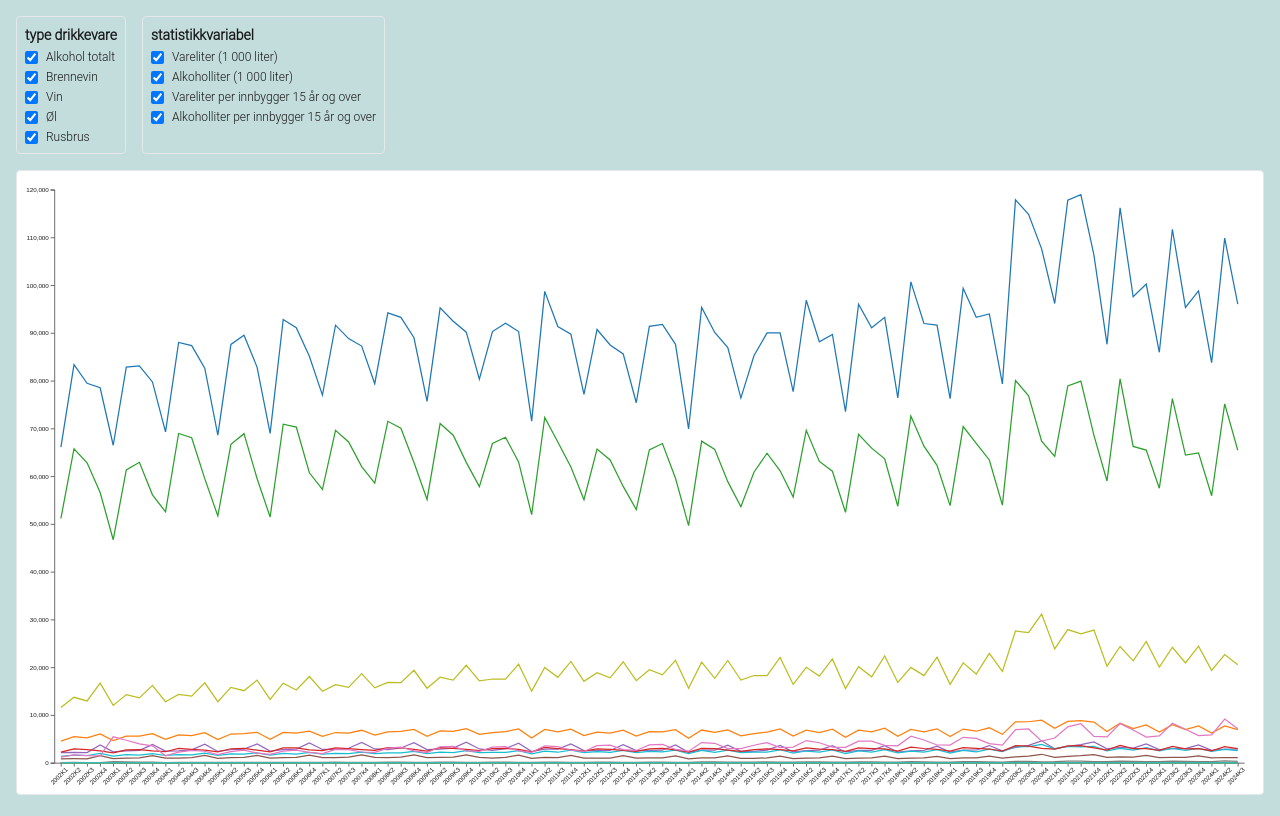
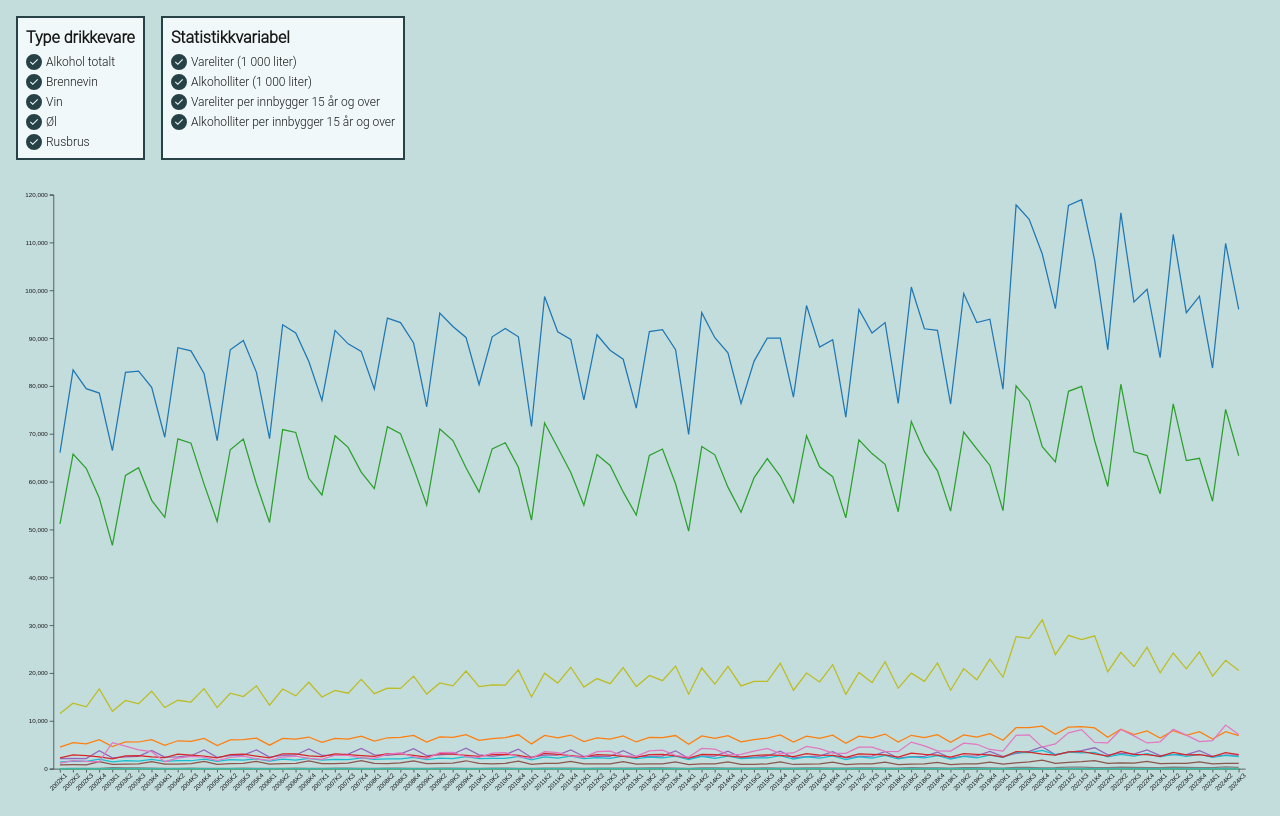
Before and after one commit to Eliastrana/chatssb, a Next.js app: page /graphsite in a window 1280 px wide. Built offline with nearby package versions, Linux system fonts and the light colour scheme.

Commit message:
fix(frontend): Styling of graph message
Using correct styling as SSBs visual specs.

```diff
--- a/app/components/Graphing/PxWebLineChart.tsx
+++ b/app/components/Graphing/PxWebLineChart.tsx
@@ -224,20 +224,33 @@ export const PxWebLineChart: React.FC<LineChartProps> = ({
     return (
         <div className="flex flex-col space-y-4">
             {/* Dimension filters */}
+
             <div className="flex flex-wrap gap-4">
                 {nonTimeDimensions.map((dim) => (
-                    <div key={dim.name} className="border p-2 rounded">
-                        <h3 className="font-bold text-sm mb-1">{dim.label}</h3>
+                    <div key={dim.name} className="border-2 border-[#274247] p-2  bg-[#F0F8F9] max-h-48 overflow-auto">
+                        <h3 className="font-bold text-base mb-1">
+                            {dim.label.charAt(0).toUpperCase() + dim.label.slice(1)}
+                        </h3>
                         <div className="flex flex-col space-y-1">
                             {Object.entries(dim.category.label).map(([catKey, catLabel]) => {
                                 const isChecked = selectedCategories[dim.name].has(catKey);
                                 return (
-                                    <label key={catKey} className="inline-flex items-center space-x-2">
+                                    <label key={catKey} className="inline-flex items-center gap-1">
                                         <input
                                             type="checkbox"
                                             checked={isChecked}
                                             onChange={() => handleToggleCategory(dim.name, catKey)}
+                                            className="peer hidden"
                                         />
+                                        <div
+                                            className="w-4 h-4 border-2 border-[#274247] rounded-full flex items-center justify-center peer-checked:bg-[#274247] peer-checked:border-[#274247] transition-all relative"
+                                        >
+                                            {/* Checkmark */}
+                                            <svg xmlns="http://www.w3.org/2000/svg" height="24px"
+                                                 viewBox="0 -960 960 960" width="24px" fill="#F0F8F9">
+                                                <path d="M382-240 154-468l57-57 171 171 367-367 57 57-424 424Z"/>
+                                            </svg>
+                                        </div>
                                         <span className="text-xs">{catLabel}</span>
                                     </label>
                                 );
@@ -247,8 +260,9 @@ export const PxWebLineChart: React.FC<LineChartProps> = ({
                 ))}
             </div>
 
+
             {/* Chart */}
-            <svg ref={svgRef} className="border rounded bg-white w-full" />
+            <svg ref={svgRef} className=" w-full"/>
         </div>
     );
 };
--- a/app/components/chat_interface/ChatMessages.tsx
+++ b/app/components/chat_interface/ChatMessages.tsx
@@ -28,7 +28,7 @@ export default function ChatMessages({ messages, isLoading, messagesEndRef }: Ch
                             <p>{msg.text}</p>
 
                             {msg.pxData && (
-                                <div className="mt-2 bg-white border border-gray-300 p-2 rounded">
+                                <div className="mt-2 p-2">
                                     <PxWebLineChart data={msg.pxData} width={600} height={400} />
                                 </div>
                             )}
```
Also changed, not shown: public/icons/check_24dp_E8EAED_FILL0_wght400_GRAD0_opsz24.svg (added).
